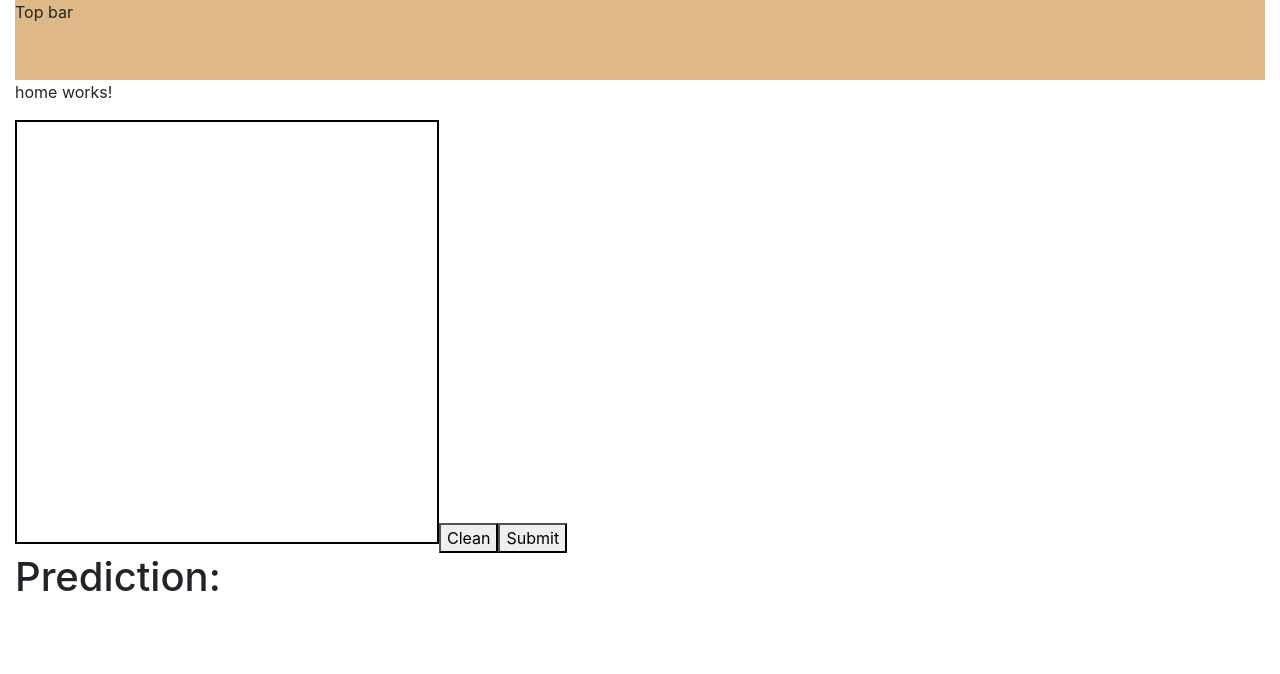
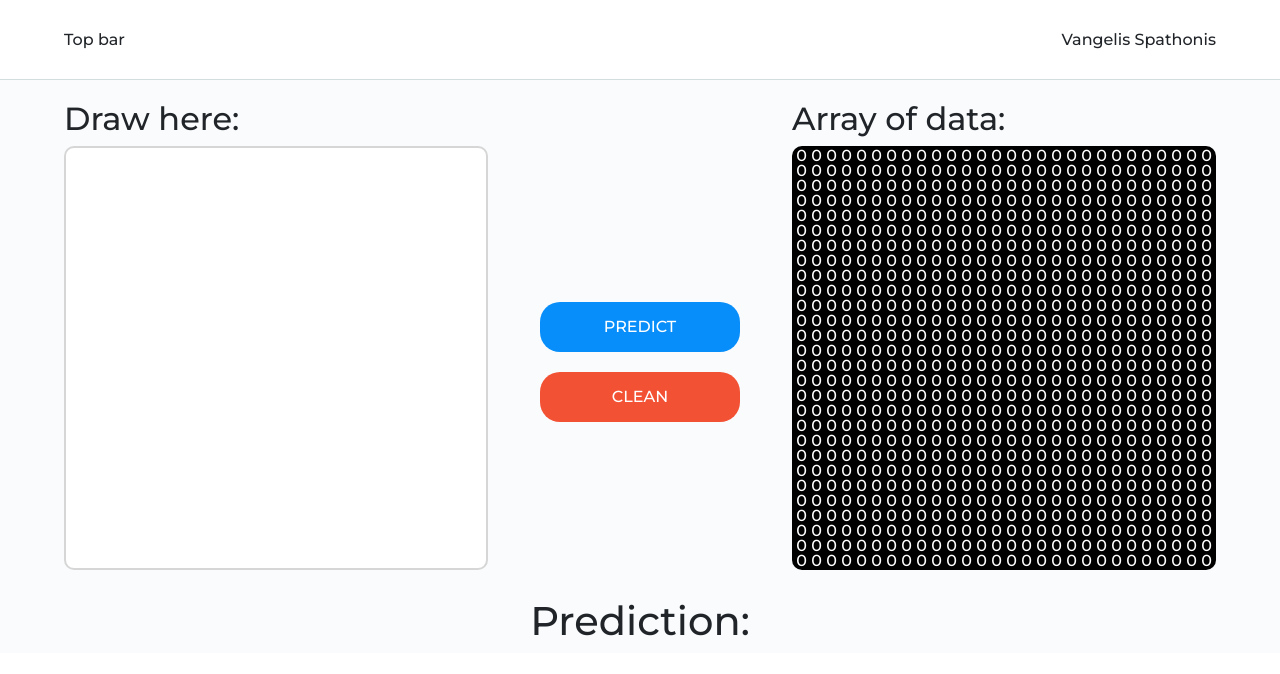
Before and after one commit to baggelisp/Digit-Recognition-MNIST-ANN, an Angular app in the folder Front-End/: page / in a window 1280 px wide. Shown: the top 674 px of the page. Built offline with nearby package versions, Linux system fonts and the light colour scheme.

Commit message:
Front-End / styling

```diff
--- a/Front-End/src/app/_layout/layout/layout.component.html
+++ b/Front-End/src/app/_layout/layout/layout.component.html
@@ -1,7 +1,12 @@
 
 <div class="container-fluid">
-    <div style="width: 100%; height: 80px; background-color: burlywood;">
-        Top bar
+    <div id="top-bar">
+        <div>
+            Top bar
+        </div>
+        <div>
+            Vangelis Spathonis
+        </div>
     </div>
     <router-outlet></router-outlet>
 </div>
--- a/Front-End/src/app/_layout/layout/layout.component.scss
+++ b/Front-End/src/app/_layout/layout/layout.component.scss
@@ -0,0 +1,15 @@
+.container-fluid{
+    padding: 0;
+    background-color: #F9FBFC;
+}
+
+#top-bar{
+    width: 100%;
+    height: 80px;
+    background-color: white;
+    display: flex;
+    justify-content: space-between;
+    align-items: center;
+    padding: 0 5%;
+    border-bottom: 1px solid rgba(34,90,89,0.2);
+}
--- a/Front-End/src/app/_pages/home/camvas/camvas.component.html
+++ b/Front-End/src/app/_pages/home/camvas/camvas.component.html
@@ -1,10 +1,22 @@
-<canvas id="canvas" #canvas width="420" height="420"></canvas>
 
 
-<button (click)='cleanCanvas()'>
-    Clean
-</button>
 
-<button (click)='submitButton()'>
-    Submit
-</button>
+
+    <h2>Draw here:</h2>
+<div class="flex-center">
+    <div class="">
+        <canvas id="canvas" #canvas width="420" height="420"></canvas>
+
+    </div>
+
+    <div class="center-container flex-center">
+        <div>
+            <div>
+                <button (click)='submitButton()' class="button-predict">PREDICT</button>
+            </div>
+            <div>
+                <button (click)='cleanCanvas()' class="clean-predict">CLEAN</button>
+            </div>
+        </div>
+    </div>
+</div>
--- a/Front-End/src/app/_pages/home/camvas/camvas.component.scss
+++ b/Front-End/src/app/_pages/home/camvas/camvas.component.scss
@@ -1,3 +1,39 @@
 #canvas{
-    border: 2px solid black;
+    border: 2px solid #00000029;
+    border-radius: 10px;
+    background-color: white;
 }
+
+.button-predict{
+    background-color: #088EFA;
+    width: 200px;
+    height: 50px;
+    border: 0;
+    border-radius: 20px;
+    color: white;
+}
+
+.clean-predict{
+    background-color: #F35134;
+    width: 200px;
+    height: 50px;
+    border: 0;
+    border-radius: 20px;
+    color: white;
+    margin-top: 20px;
+}
+
+.flex-center{
+    display: flex;
+    justify-content: center;
+    align-items: center;
+}
+
+.center-container{
+    width: calc( 100% - 420px);
+}
+
+
+canvas {
+    cursor: crosshair;
+}
--- a/Front-End/src/app/_pages/home/camvas/camvas.component.ts
+++ b/Front-End/src/app/_pages/home/camvas/camvas.component.ts
@@ -98,8 +98,6 @@ export class CamvasComponent implements OnInit {
         dataBlack.push(0)
       }
     }
-    console.log(dataBlack)
-
     this.drawnCanvas.emit({ data: dataBlack });
 
     // len of data black is 400x400 = 160000
--- a/Front-End/src/app/_pages/home/drawn-array/drawn-array.component.html
+++ b/Front-End/src/app/_pages/home/drawn-array/drawn-array.component.html
@@ -1,13 +1,15 @@
-<div *ngIf='drawnArray'>
+<div>
     <h2>Array of data:</h2>
     <div class="tableContainer">
-        <div *ngFor="let row of drawnArray" class="flex-start">
-            <div *ngFor="let item of row" >
-                <div  class="elem flex-center" [ngClass]="{'back-black': item==0, 'back-white': item==1}">
-                    {{item}}
+        <ng-container *ngIf='drawnArray'>
+            <div *ngFor="let row of drawnArray" class="flex-start">
+                <div *ngFor="let item of row" >
+                    <div  class="elem flex-center" [ngClass]="{'back-black': item==0, 'back-white': item==1}">
+                        {{item}}
+                    </div>
                 </div>
+            </div>
+        </ng-container>
 
-            </div>
-        </div>
     </div>
 </div>
--- a/Front-End/src/app/_pages/home/drawn-array/drawn-array.component.scss
+++ b/Front-End/src/app/_pages/home/drawn-array/drawn-array.component.scss
@@ -1,7 +1,10 @@
 .tableContainer{
     border: 2px solid black;
-    width: 420px;
-    height: 420px;
+    width: 424px;
+    height: 424px;
+    border-radius: 10px;
+    background: black;
+    border: 2px solid #00000029;
 }
 
 .flex-start{
@@ -18,11 +21,13 @@
     height: 15px;
     width: 15px;
     line-height: 15px;
+
 }
 
 .back-black{
     background-color: black;
     color: white;
+    border-radius: 10px;
 }
 
 .back-white{
--- a/Front-End/src/app/_pages/home/drawn-array/drawn-array.component.ts
+++ b/Front-End/src/app/_pages/home/drawn-array/drawn-array.component.ts
@@ -12,6 +12,7 @@ export class DrawnArrayComponent implements OnInit {
   constructor() { }
 
   ngOnInit(): void {
+    this.drawnArray = new Array(28).fill(Array(28).fill(0));
   }
 
 }
--- a/Front-End/src/app/_pages/home/home.component.html
+++ b/Front-End/src/app/_pages/home/home.component.html
@@ -1,9 +1,33 @@
-<p>home works!</p>
 
-<app-camvas (drawnCanvas)='drawnCanvasChange($event)'>
 
-</app-camvas>
 
-<h1>Prediction: {{prediction}}</h1>
 
-<app-drawn-array [drawnArray]='tranformedData'></app-drawn-array>
+
+
+
+<div class="wrapper">
+    <div class="left-container">
+        <app-camvas (drawnCanvas)='drawnCanvasChange($event)'></app-camvas>
+    </div>
+
+    <!-- <div class="center-container">
+        <div>
+            <div>
+                <button class="button-predict">Predict</button>
+            </div>
+            <div>
+                <button class="clean-predict">Clean</button>
+            </div>
+        </div>
+
+    </div> -->
+
+    <div class="right-container">
+        <app-drawn-array [drawnArray]='tranformedData'></app-drawn-array>
+    </div>
+
+</div>
+
+<div class="down-wrapper">
+    <h1>Prediction: {{prediction}}</h1>
+</div>
--- a/Front-End/src/app/_pages/home/home.component.scss
+++ b/Front-End/src/app/_pages/home/home.component.scss
@@ -0,0 +1,43 @@
+.wrapper{
+    display: flex;
+    justify-content: space-between;
+    width: 90%;
+    margin: 20px 5%;
+}
+
+.down-wrapper{
+    display: flex;
+    justify-content: center;
+}
+
+.center-container{
+    display: flex;
+    align-items: center;
+}
+
+.button-predict{
+    background-color: #088EFA;
+    width: 200px;
+    height: 50px;
+    border: 0;
+    border-radius: 20px;
+    color: white;
+}
+
+.clean-predict{
+    background-color: #F35134;
+    width: 200px;
+    height: 50px;
+    border: 0;
+    border-radius: 20px;
+    color: white;
+    margin-top: 20px;
+}
+
+.left-container {
+    min-width:calc(100% - 424px);
+}
+
+.right-container{
+    min-width: 424px;
+}
--- a/Front-End/src/styles.scss
+++ b/Front-End/src/styles.scss
@@ -1,3 +1,8 @@
 /* You can add global styles to this file, and also import other style files */
 
 @import '~bootstrap/dist/css/bootstrap.min.css';
+@import url('https://fonts.googleapis.com/css2?family=Montserrat:wght@500&display=swap');
+
+body{
+    font-family: 'Montserrat', sans-serif;
+}
```
